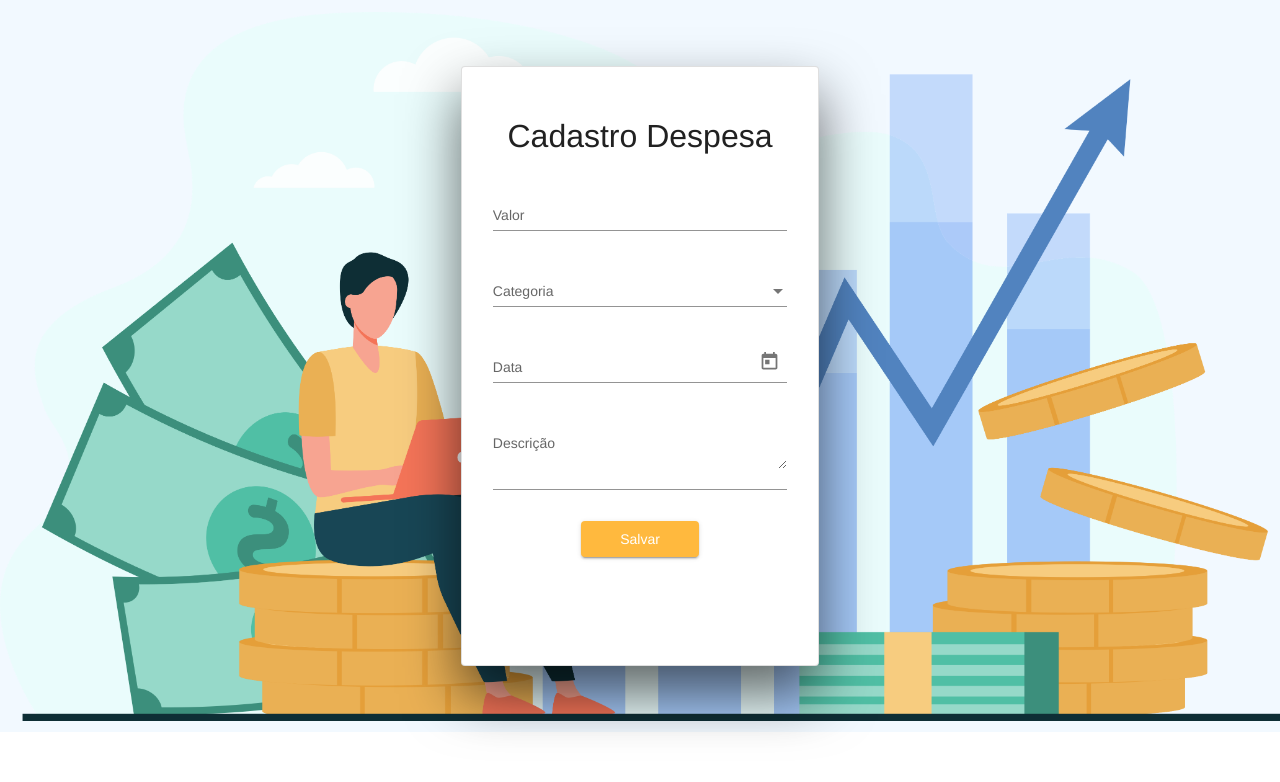
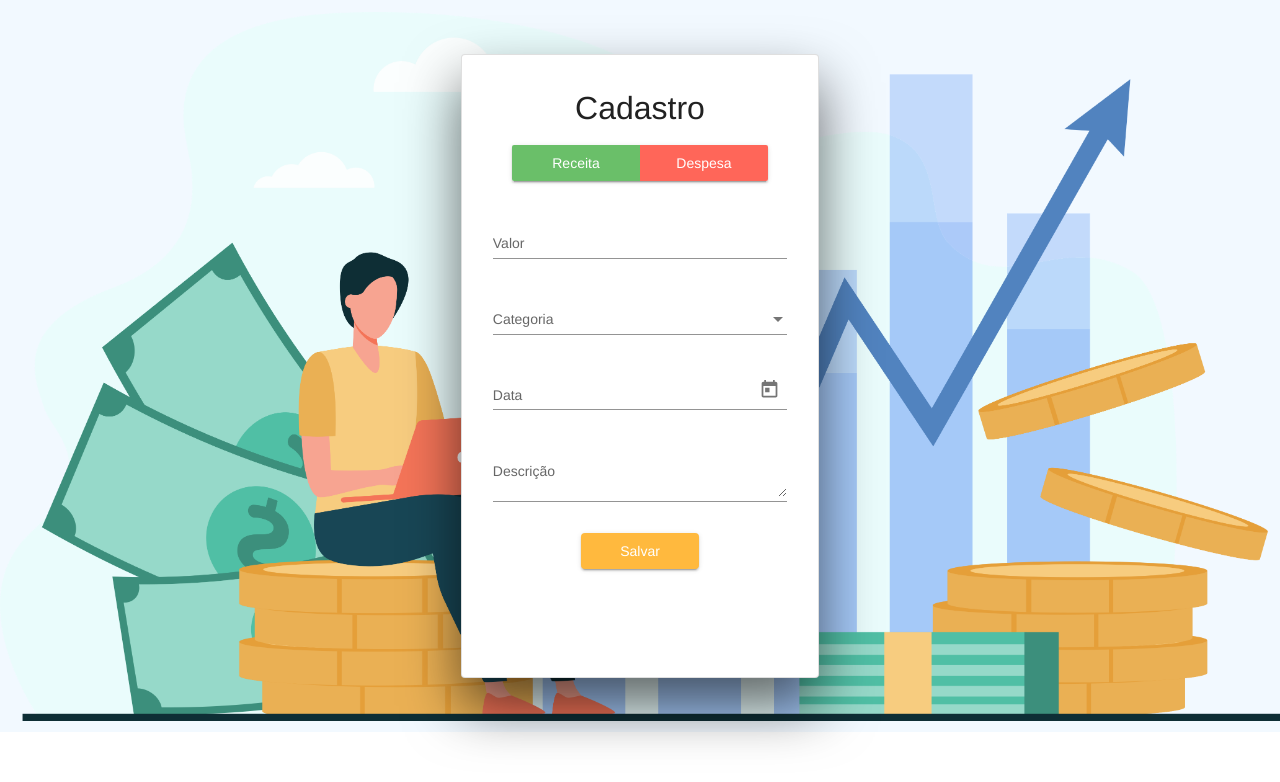
Before and after one commit to JoaoLourencoSantos/LABPROJECT-App, an Angular app in the folder front/: page /expenses in a window 1280 px wide. Shown: the top 782 px of the page. Built offline with nearby package versions, Linux system fonts and the light colour scheme.

Commit message:
button toggle receita despesa

```diff
--- a/front/src/app/modules/material.module.ts
+++ b/front/src/app/modules/material.module.ts
@@ -13,6 +13,7 @@ import { MatSelectModule } from '@angular/material/select';
 import { MatSidenavModule } from '@angular/material/sidenav';
 import { MatSnackBarModule } from '@angular/material/snack-bar';
 import { MatToolbarModule } from '@angular/material/toolbar';
+import { MatButtonToggleModule } from '@angular/material/button-toggle';
 
 @NgModule({
   exports: [
@@ -30,6 +31,7 @@ import { MatToolbarModule } from '@angular/material/toolbar';
     MatSelectModule,
     MatRadioModule,
     MatDatepickerModule,
+    MatButtonToggleModule,
   ],
 })
 export class MaterialModule {}
--- a/front/src/app/pages/expense/expense.component.html
+++ b/front/src/app/pages/expense/expense.component.html
@@ -1,8 +1,12 @@
 <div class="center-screen">
 	<mat-card class="card">
-		<mat-card-title class="card-title">Cadastro Despesa</mat-card-title>
+    <mat-card-title class="card-title">Cadastro</mat-card-title>
+		<mat-button-toggle-group appearance="legacy" [(ngModel)]="this.tipo"  name="tipo">
+      <mat-button-toggle class="c-light-green" value="receita">Receita</mat-button-toggle>
+      <mat-button-toggle class="c-light-red" value="despesa">Despesa</mat-button-toggle>
+    </mat-button-toggle-group>
 		<mat-card-content class="card-content">
-			<form class="form container">
+      <form class="form container">
         <br>
         <mat-form-field appearance="standard">
           <mat-label>Valor</mat-label>
@@ -27,7 +31,6 @@
         <mat-form-field appearance="standard">
           <mat-label>Descrição</mat-label>
           <textarea matInput [(ngModel)]="this.descricao"  name="descricao"></textarea>
-          <input matInput placeholder="McDonalds" />
         </mat-form-field>
         <div class="form-actions">
 					<button (click)='this.submit()' mat-raised-button class="login-button c-yellow">
--- a/front/src/app/pages/expense/expense.component.scss
+++ b/front/src/app/pages/expense/expense.component.scss
@@ -16,10 +16,14 @@
 	overflow: hidden !important;
 }
 
+.selected {
+  border: 1vh;
+}
+
 .card {
 	position: absolute;
 	width: 28%;
-	height: 75%;
+	height: 78%;
 
 	display: flex;
 	flex-direction: column;
@@ -62,6 +66,14 @@ mat-form-field {
 	font-size: 2rem;
 }
 
+.mat-button-toggle {
+  min-width: 10vw;
+}
+
+.mat-card-title {
+  padding: 6%;
+}
+
 @media (max-width: 900px) {
 	.center-screen {
 		display: flex;
@@ -80,10 +92,6 @@ mat-form-field {
 		overflow: hidden !important;
   }
 
-  .mat-radio-button {
-    margin: 20%;
-  }
-
 	.card {
 		position: absolute;
 		width: 90%;
--- a/front/src/app/pages/expense/expense.component.ts
+++ b/front/src/app/pages/expense/expense.component.ts
@@ -24,10 +24,11 @@ export class ExpenseComponent implements OnInit {
 
   submit = async () => {
     console.log(
-      'valor:' + this.valor,
-      'categoria:' + this.categoria,
-      'data:' + this.data,
-      'descricao:' + this.descricao
+      'valor: ' + this.valor,
+      'categoria: ' + this.categoria,
+      'data: ' + this.data,
+      'descricao: ' + this.descricao,
+      'tipo: ' + this.tipo
     );
 
     if (!this.valor || !this.categoria || !this.data || !this.descricao) {
@@ -40,7 +41,7 @@ export class ExpenseComponent implements OnInit {
         name: this.descricao,
         value: this.valor,
         referenceAt: this.data,
-        type: 'EXPENSE',
+        type: this.tipo,
       })
       .subscribe((result) => {
         if (result && result.sucess) {
--- a/front/src/styles.scss
+++ b/front/src/styles.scss
@@ -66,6 +66,18 @@ mat-icon {
   background: #487539;
   color: white;
 }
+
+.c-light-red {
+  background: #ff6659;
+  color: white;
+}
+
+
+.c-light-green {
+  background: #6abf69;
+  color: white;
+}
+
 .c-yellow{
 
   background: #ffb93e;
```
